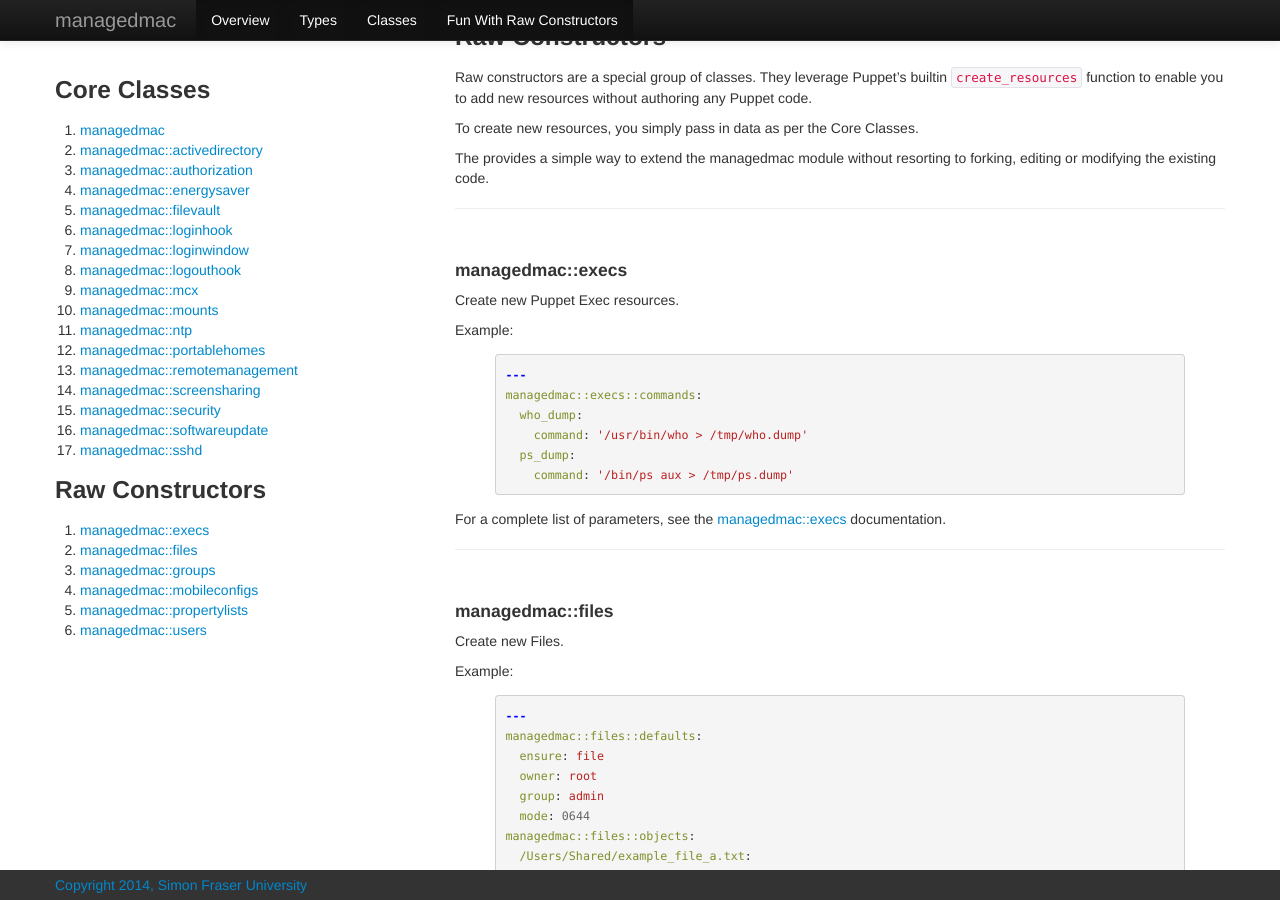
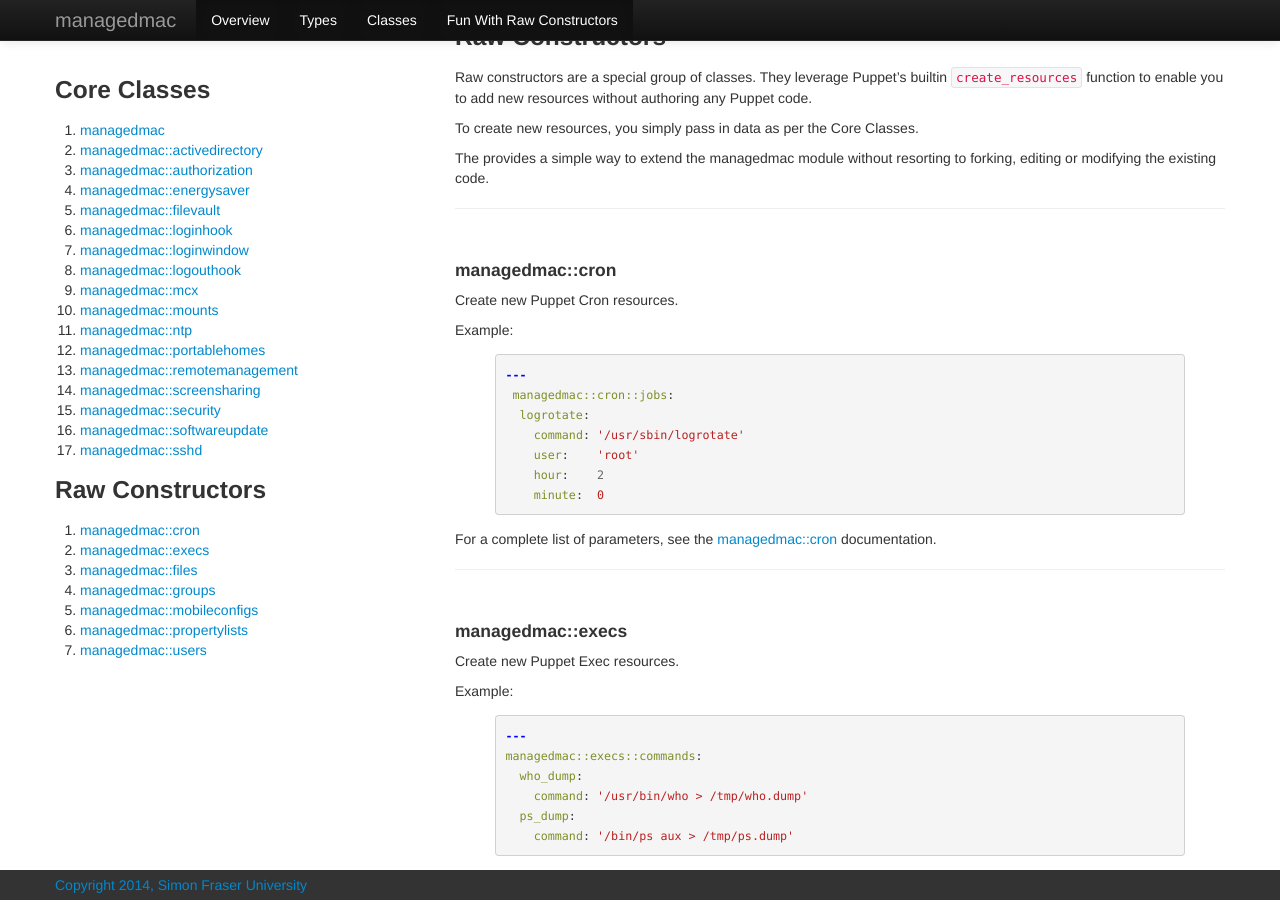
Before and after one commit to dayglojesus/managedmac, a Jekyll site: the page built from classes/index.md, in a window 1280 px wide and 900 px high, scrolled down 7794 px. Built offline with Jekyll 4.4.1, drawn with Linux system fonts in a browser that asks for light colours; nearby versions of some CDN libraries; library files that are not in the unit come from our copies; Markdown is read by kramdown in place of the engine named in the settings.

Commit message:
fix issue #56 - add raw cron documentation

```diff
--- a/_includes/class_browser.html
+++ b/_includes/class_browser.html
@@ -23,6 +23,7 @@
 <h3>Raw Constructors</h3>
 
 <ol>
+<li><a href="{{ site.baseurl }}/classes/#managedmac::cron">managedmac::cron</a></li>
 <li><a href="{{ site.baseurl }}/classes/#managedmac::execs">managedmac::execs</a></li>
 <li><a href="{{ site.baseurl }}/classes/#managedmac::files">managedmac::files</a></li>
 <li><a href="{{ site.baseurl }}/classes/#managedmac::groups">managedmac::groups</a></li>
--- a/classes/index.md
+++ b/classes/index.md
@@ -423,6 +423,25 @@ To create new resources, you simply pass in data as per the Core Classes.
 The provides a simple way to extend the managedmac module without resorting to forking, editing or modifying the existing code.
 
 ---
+<a id="managedmac::cron"></a>
+#### managedmac::cron
+
+Create new Puppet Cron resources.
+
+Example:
+
+{% highlight YAML %}
+---
+ managedmac::cron::jobs:
+  logrotate:
+    command: '/usr/sbin/logrotate'
+    user:    'root'
+    hour:    2
+    minute:  0{% endhighlight %}
+
+For a complete list of parameters, see the [managedmac::cron](https://github.com/dayglojesus/managedmac/blob/master/manifests/cron.pp) documentation.
+
+---
 <a id="managedmac::execs"></a>
 #### managedmac::execs
 
```
